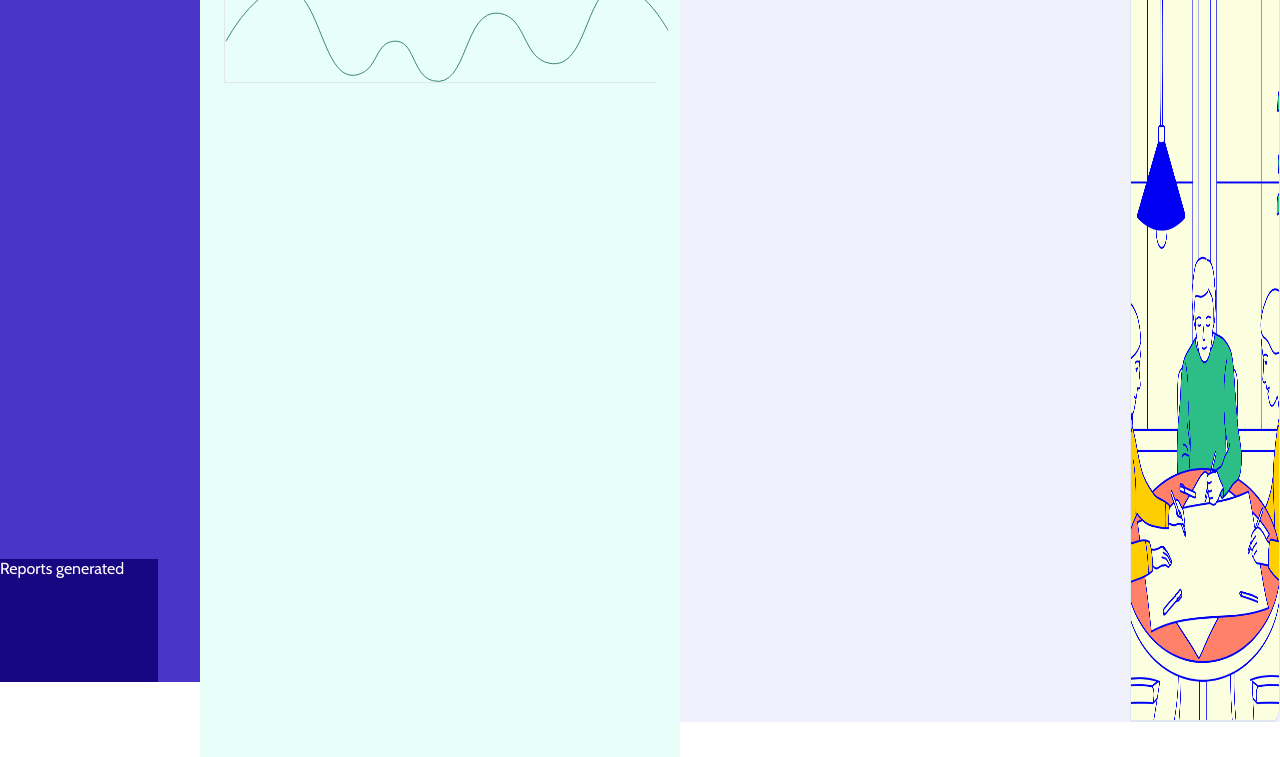
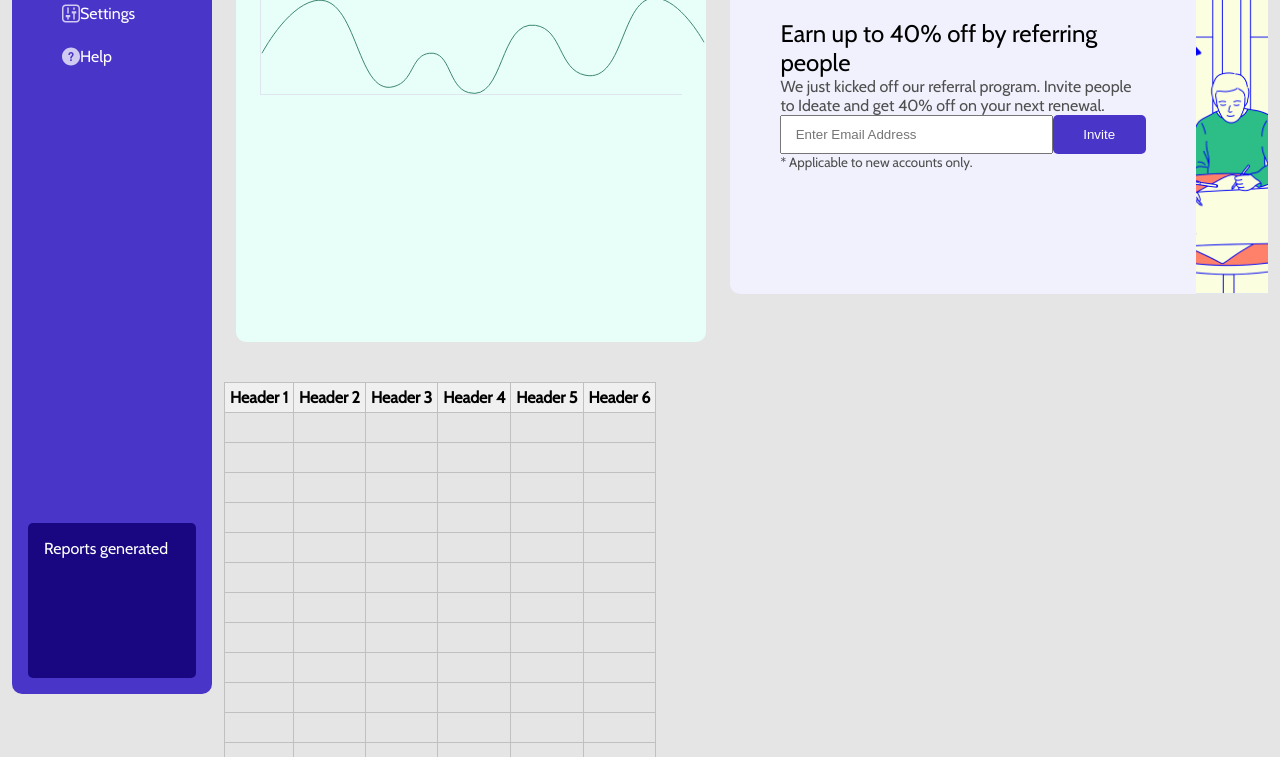
Before and after one commit to michaellisitsa/Codewell_ideate_dashboard_challenge, a plain HTML site: page index.html in a window 1280 px wide. Shown: the part 118-875 px from the top of the page. Drawn offline with nearby package versions, Linux system fonts and the light colour scheme.

Commit message:
Sidebar styling, referral styling

```diff
--- a/desktop.css
+++ b/desktop.css
@@ -1,5 +1,9 @@
 .menu {
   height: 100vh;
+}
+
+.navGraphReferral-container {
+  height: 400px;
 }
 
 .graphReferral {
--- a/index.html
+++ b/index.html
@@ -17,10 +17,23 @@
     <div class="navGraphReferral-container" id="navGraphReferral-container">
       <aside class="menu" id="menu">
         <nav class="menu__items">
+          <div class="menu__link-container">
+            <img src="Assets/Overview.svg" alt="" class="menu__link-icon" />
             <a class="menu__links" href="#">Overview</a>
+          </div>
+          <div class="menu__link-container">
+            <img src="Assets/Report.svg" alt="" class="menu__link-icon" />
             <a class="menu__links" href="#">Reports</a>
+          </div>
+          <div class="menu__link-container">
+            <img src="Assets/Settings.svg" alt="" class="menu__link-icon" />
             <a class="menu__links" href="#">Settings</a>
+          </div>
+          <div class="menu__link-container">
+            <img src="Assets/Help.svg" alt="" class="menu__link-icon" />
             <a class="menu__links" href="#">Help</a>
+          </div>
+
         </nav>
         <div class="reports-generated">
           <p>Reports generated</p>
@@ -65,26 +78,30 @@
         </div>
         <div class="referral">
           <div class="referral__form">
-            <header class="referrral__header">
+            <header class="referral__header">
               Earn up to 40% off by referring people
             </header>
             <p class="referral__body">
               We just kicked off our referral program. Invite people to Ideate
               and get 40% off on your next renewal.
             </p>
-            <form class="referral__form">
+            <form class="referral__email-form">
               <input
                 type="text"
                 placeholder="Enter Email Address"
-                class="referral__email-form"
+                class="referral__email-input"
               />
               <button class="referral__email-button">Invite</button>
+            </form>
             <small class="referral__terms"
               >* Applicable to new accounts only.</small
             >
-            </form>
           </div>
-          <img src="Assets/Referral Image.png" alt="" class="referral__image" />
+          <div
+            class="referral__image"
+            style="background-image: url('/Assets/Referral Image.png')"
+          ></div>
+          <!-- <img src="" alt="" class="referral__image" /> -->
         </div>
       </article>
     </div>
--- a/style.css
+++ b/style.css
@@ -1,5 +1,7 @@
 body {
   font-family: 'Cabin', sans-serif;
+  background-color: #e5e5e5;
+  box-sizing: border-box;
 }
 
 * {
@@ -7,6 +9,15 @@ body {
   margin-block-end: 0;
   margin-inline-start: 0;
   margin-inline-end: 0;
+}
+
+.graph,
+.referral,
+.menu,
+.top-menu {
+  border: 0;
+  border-radius: 10px;
+  margin: 0.75em;
 }
 
 .navGraphReferral-container {
@@ -102,14 +113,55 @@ body {
 .referral {
   display: flex;
   background-color: #f1f1fd;
+  align-items: center;
+}
+
+.referral__header {
+  font-size: 1.5em;
+  font-weight: 700px;
 }
 
 .referral__form {
+  padding: 0 50px;
+}
+
+.referral__email-form {
+  display: flex;
+}
+
+.referral__email-input {
   flex: 1;
+  width: 100%;
+}
+
+.referral__body {
+  color: #4f4f4f;
+}
+
+.referral__email-input {
+  padding: 0.75em 0 0.75em 1em;
+  flex: 1;
+}
+
+.referral__email-button {
+  background-color: #4a35c9;
+  border: 0;
+  border-radius: 5px;
+  color: white;
+  padding: 0.75em 1.875em;
+  width: 93px;
+}
+
+.referral__terms {
+  color: #4f4f4f;
 }
 
 .referral__image {
   width: 25%;
+  height: 100%;
+  background-size: cover;
+  background-position: center; /* Center the image */
+  background-repeat: no-repeat; /* Do not repeat the image */
 }
 
 .table {
--- a/tablet.css
+++ b/tablet.css
@@ -49,14 +49,24 @@
   display: flex;
   flex-direction: column;
   position: sticky;
-  top: 0;
+  top: 0.5em;
+  gap: 1.5em;
+  padding-top: 1.5em;
+}
+
+.menu__link-container {
+  display: flex;
+  padding-left: 3.125em;
 }
 
 .reports-generated {
-  width: 158px;
   height: 123px;
   background-color: #190781;
   position: sticky;
+  margin: 0 1em 1em;
+  border: 0;
+  border-radius: 5px;
+  padding: 1em;
 }
 
 .bot-sidebar-marker {
```
Lines whose indentation alone changed are shown as unchanged.
